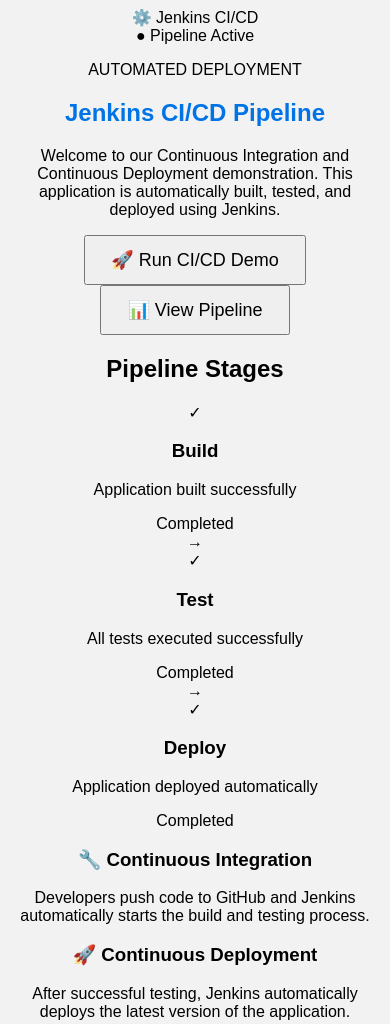
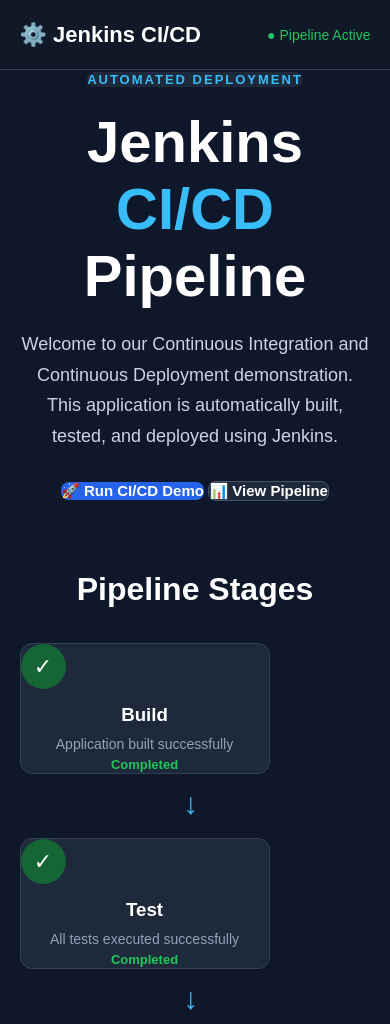
Before and after one commit to Balas8057/CI-CD-pipeline-demo, a plain HTML site: page index.html in a window 390 px wide. Shown: the top 1024 px of the page. Drawn offline with Linux system fonts and the light colour scheme.

Commit message:
Refactor CSS for layout and responsiveness
Updated styles for body, header, buttons, and added responsive design.

````diff
--- a/style.css
+++ b/style.css
@@ -1,18 +1,355 @@
+* {
+  margin: 0;
+  padding: 0;
+  box-sizing: border-box;
+  }
+
 body {
-    font-family: Arial;
-    background-color: #f2f2f2;
-    text-align: center;
+font-family: Arial, Helvetica, sans-serif;
+background: #0f172a;
+color: white;
+min-height: 100vh;
 }
 
-.container {
-    margin-top: 100px;
+/* Header */
+
+header {
+height: 70px;
+display: flex;
+align-items: center;
+justify-content: space-between;
+
+```
+padding: 0 8%;
+
+background: #111827;
+border-bottom: 1px solid #334155;
+```
+
+}
+
+.logo {
+font-size: 22px;
+font-weight: bold;
+}
+
+.status {
+color: #22c55e;
+font-size: 14px;
+}
+
+/* Main */
+
+main {
+width: 90%;
+max-width: 1200px;
+margin: auto;
+}
+
+/* Hero */
+
+.hero {
+min-height: 430px;
+
+```
+display: flex;
+align-items: center;
+justify-content: center;
+
+text-align: center;
+```
+
+}
+
+.hero-content {
+max-width: 800px;
+}
+
+.tag {
+display: inline-block;
+
+```
+padding: 8px 18px;
+
+border-radius: 20px;
+
+background: #1e293b;
+
+color: #38bdf8;
+
+font-size: 13px;
+font-weight: bold;
+
+letter-spacing: 2px;
+```
+
 }
 
 h1 {
-    color: #0073e6;
+font-size: 58px;
+margin: 20px 0;
+}
+
+h1 span {
+color: #38bdf8;
+}
+
+.description {
+color: #cbd5e1;
+font-size: 18px;
+line-height: 1.7;
+}
+
+/* Buttons */
+
+.buttons {
+margin-top: 30px;
+
+```
+display: flex;
+justify-content: center;
+gap: 15px;
+```
+
 }
 
 button {
-    padding: 12px 25px;
-    font-size: 18px;
+border: none;
+
+```
+padding: 14px 25px;
+
+border-radius: 8px;
+
+background: #2563eb;
+
+color: white;
+
+font-size: 15px;
+font-weight: bold;
+
+cursor: pointer;
+
+transition: 0.3s;
+```
+
 }
+
+button:hover {
+transform: translateY(-3px);
+background: #1d4ed8;
+}
+
+.secondary {
+background: #1e293b;
+border: 1px solid #475569;
+}
+
+.secondary:hover {
+background: #334155;
+}
+
+#message {
+margin-top: 20px;
+
+```
+color: #22c55e;
+
+font-weight: bold;
+```
+
+}
+
+/* Pipeline */
+
+.pipeline {
+padding: 50px 0;
+text-align: center;
+}
+
+.pipeline h2 {
+font-size: 32px;
+margin-bottom: 35px;
+}
+
+.stages {
+display: flex;
+
+```
+align-items: center;
+justify-content: center;
+
+gap: 15px;
+```
+
+}
+
+.stage {
+width: 250px;
+
+```
+padding: 25px;
+
+background: #1e293b;
+
+border: 1px solid #334155;
+
+border-radius: 12px;
+
+transition: 0.3s;
+```
+
+}
+
+.stage:hover {
+transform: translateY(-5px);
+}
+
+.icon {
+width: 45px;
+height: 45px;
+
+```
+margin: auto;
+
+display: flex;
+align-items: center;
+justify-content: center;
+
+border-radius: 50%;
+
+background: #166534;
+
+color: white;
+
+font-size: 22px;
+```
+
+}
+
+.stage h3 {
+margin: 15px 0 8px;
+}
+
+.stage p {
+color: #94a3b8;
+font-size: 14px;
+line-height: 1.5;
+}
+
+.stage span {
+display: inline-block;
+
+```
+margin-top: 12px;
+
+color: #22c55e;
+
+font-size: 13px;
+font-weight: bold;
+```
+
+}
+
+.arrow {
+font-size: 30px;
+color: #38bdf8;
+}
+
+/* Information Cards */
+
+.info {
+display: grid;
+
+```
+grid-template-columns: repeat(3, 1fr);
+
+gap: 20px;
+
+padding: 30px 0 60px;
+```
+
+}
+
+.card {
+padding: 25px;
+
+```
+background: #1e293b;
+
+border-radius: 12px;
+
+border: 1px solid #334155;
+```
+
+}
+
+.card h3 {
+margin-bottom: 12px;
+
+```
+color: #38bdf8;
+```
+
+}
+
+.card p {
+color: #cbd5e1;
+
+```
+line-height: 1.6;
+
+font-size: 14px;
+```
+
+}
+
+/* Footer */
+
+footer {
+text-align: center;
+
+```
+padding: 25px;
+
+background: #111827;
+
+color: #64748b;
+
+border-top: 1px solid #334155;
+```
+
+}
+
+/* Responsive Design */
+
+@media (max-width: 800px) {
+
+```
+h1 {
+    font-size: 40px;
+}
+
+.stages {
+    flex-direction: column;
+}
+
+.arrow {
+    transform: rotate(90deg);
+}
+
+.info {
+    grid-template-columns: 1fr;
+}
+
+.buttons {
+    flex-direction: column;
+    align-items: center;
+}
+
+header {
+    padding: 0 5%;
+}
+```
+
+}
````
